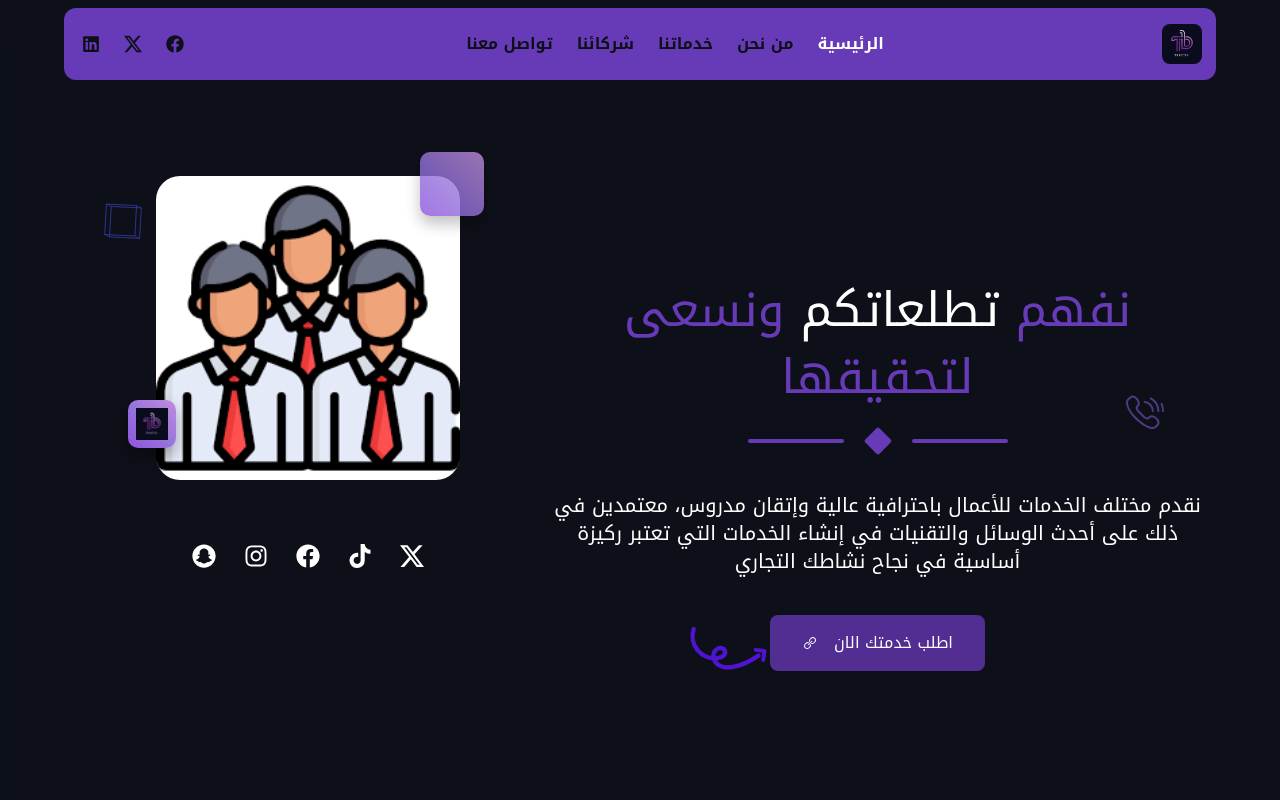
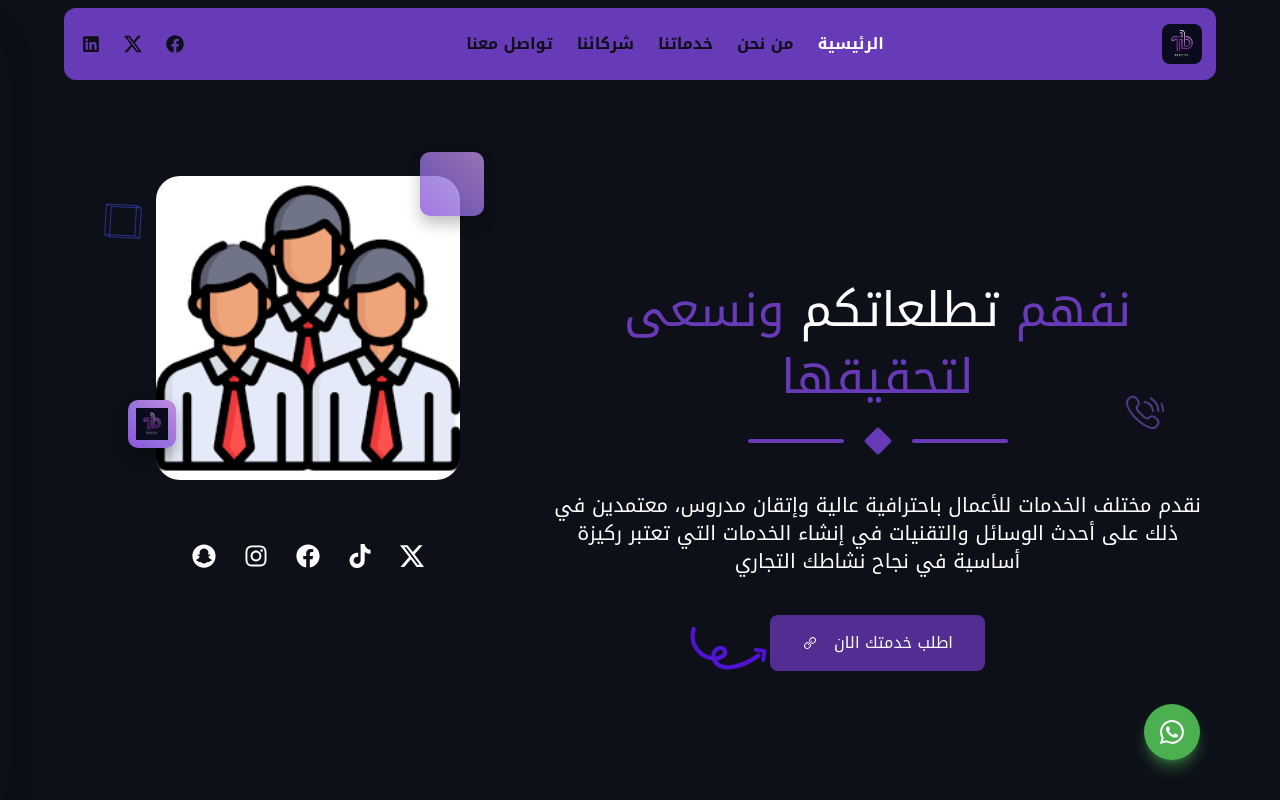
Before and after one commit to mhmd-k/tb-media, a React (Vite) app: page / in a window 1280 px wide. Shown: the top 800 px of the page. Built offline with nearby package versions, Linux system fonts and the light colour scheme.

Commit message:
add whatsapp button

```diff
--- a/src/components/Layout.tsx
+++ b/src/components/Layout.tsx
@@ -2,6 +2,7 @@ import Header from "./Header";
 import Footer from "./Footer";
 import { Outlet } from "react-router-dom";
 import ScrollToTop from "./ScrollToTop";
+import { BsWhatsapp } from "react-icons/bs";
 
 function Layout() {
   return (
@@ -9,6 +10,13 @@ function Layout() {
       <ScrollToTop>
         <Header />
         <Outlet />
+        <a
+          href="https://wa.me/+966504421904"
+          target="_blank"
+          className="fixed z-10 right-20 bottom-10 flex justify-center items-center w-14 h-14 text-2xl bg-green-500 rounded-full shadow-lg shadow-green-500/50 transition-all ease-in-out hover:scale-105"
+        >
+          <BsWhatsapp />
+        </a>
         <Footer />
       </ScrollToTop>
     </>
--- a/src/data/data.tsx
+++ b/src/data/data.tsx
@@ -14,7 +14,10 @@ export const socialLinks = [
   { to: "https://your-X-link", icon: <BsTwitterX /> },
   { to: "", icon: <FaTiktok /> },
   { to: "", icon: <FaFacebook /> },
-  { to: "", icon: <FaInstagram /> },
+  {
+    to: "https://www.instagram.com/tb_media_1?igsh=ZGM5enJ6ODFtOGxp&utm_source=qr",
+    icon: <FaInstagram />,
+  },
   { to: "", icon: <FaSnapchat /> },
 ];
 
--- a/src/pages/home/Home.tsx
+++ b/src/pages/home/Home.tsx
@@ -89,6 +89,7 @@ function Home() {
                     <a
                       className="block rounded-lg transition-all bg-transparent p-2 hover:bg-purple-500"
                       href={Link.to}
+                      target="_blank"
                     >
                       {Link.icon}
                     </a>
```
